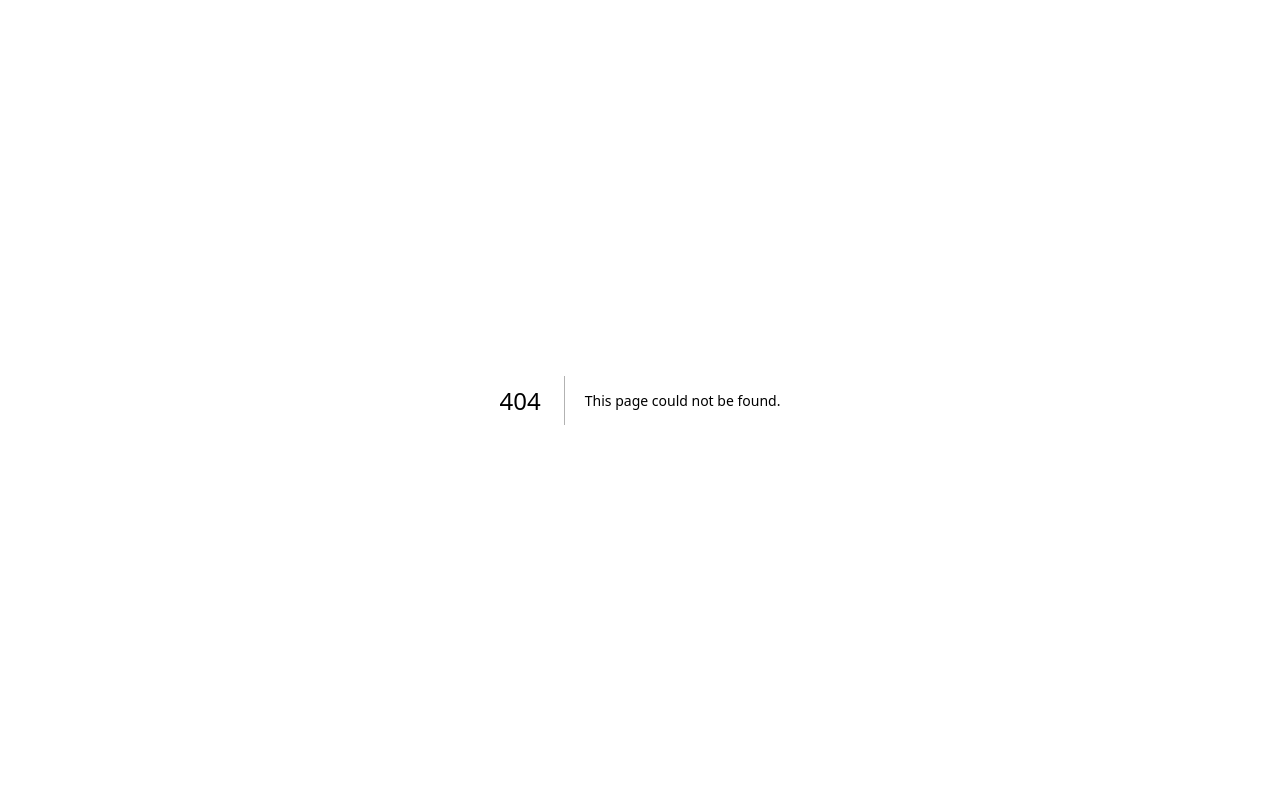
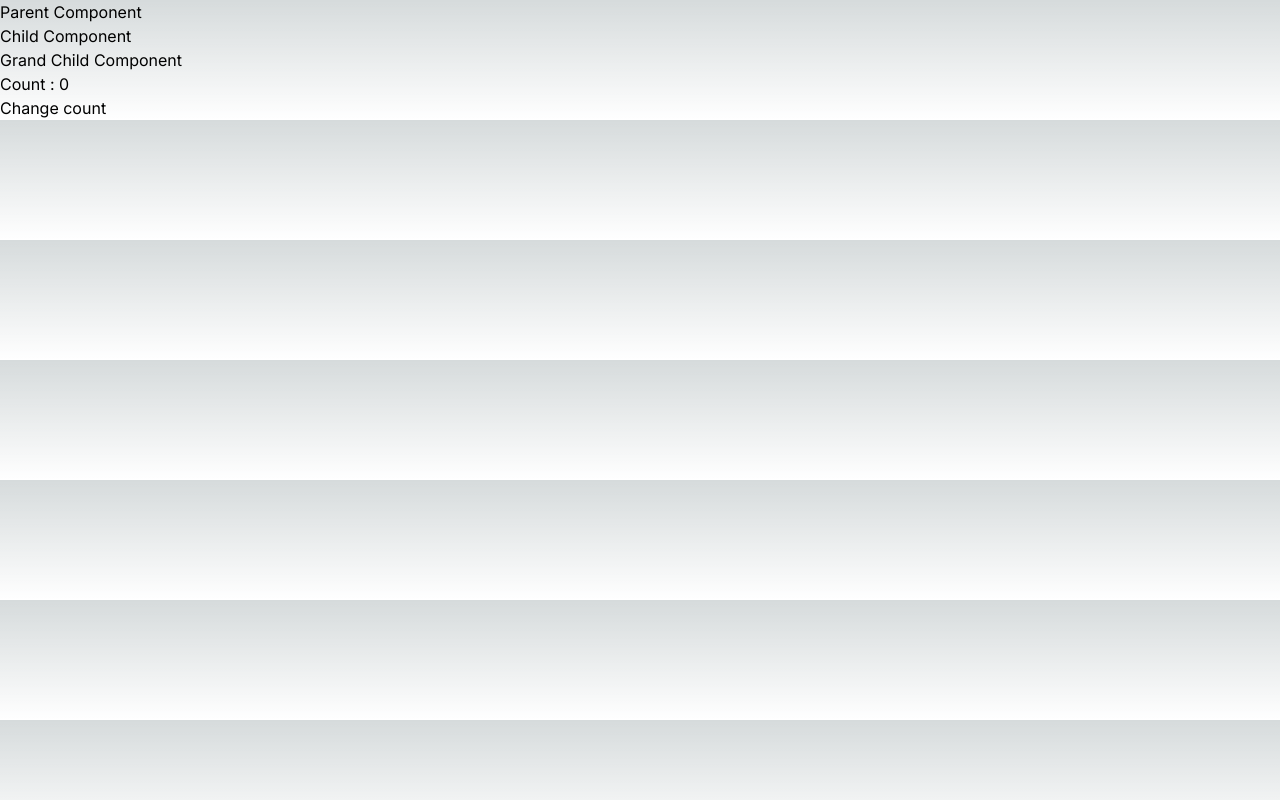
Before and after one commit to Satyaveerjaligama/react-concepts, a Next.js app: page /use-context in a window 1280 px wide. Before the commit this address had no page. Built offline with nearby package versions, Linux system fonts and the light colour scheme.

Commit message:
Added useContext

```diff
--- /dev/null
+++ b/app/use-context/ChildComponent.tsx
@@ -0,0 +1,14 @@
+import { memo } from "react";
+import GrandChildComponent from "./GrandChildComponent";
+
+const ChildComponent = () => {
+    console.log('Child component')
+    return (
+        <>
+        <p>Child Component</p>
+        <GrandChildComponent />
+        </>
+    )
+}
+
+export default memo(ChildComponent);
--- /dev/null
+++ b/app/use-context/GrandChildComponent.tsx
@@ -0,0 +1,16 @@
+import { useContext } from "react";
+import { CountContext } from "./page";
+
+const GrandChildComponent = () => {
+    const {count, setCount} = useContext(CountContext);
+    console.log('Grand child component')
+    return (
+        <>
+        <p>Grand Child Component</p>
+        <p>Count : {count}</p>
+        <button onClick={()=>setCount(count+1)}>Change count</button>
+        </>
+    )
+}
+
+export default GrandChildComponent;
--- /dev/null
+++ b/app/use-context/page.tsx
@@ -0,0 +1,22 @@
+'use client';
+import { createContext, useState } from "react";
+import ChildComponent from "./ChildComponent";
+
+export const CountContext = createContext({
+    count: 0,
+    setCount: (value: number)=>{},
+});
+
+const ParentComponent = () => {
+    const [count, setCount] = useState(0);
+    console.log('Parent component');
+
+    return (
+        <CountContext.Provider value={{count, setCount}}>
+        <p>Parent Component</p>
+        <ChildComponent />
+        </CountContext.Provider>
+    )
+}
+
+export default ParentComponent;
```
